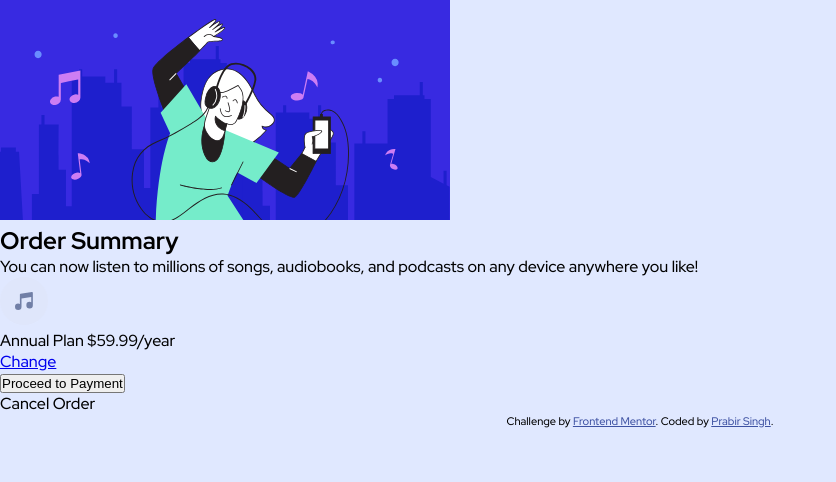
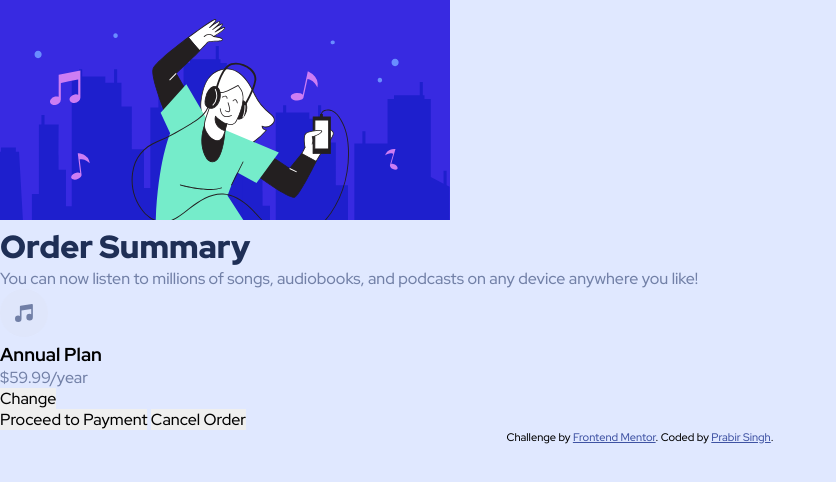
Before and after one commit to prabirshub/order-summary-component-main, a plain HTML site: page index.html in a window 1280 px wide. Shown: the whole page, without its empty margins (0-836 px from the left). Drawn offline with Linux system fonts and the light colour scheme.

Commit message:
Html mockup modified

```diff
--- a/index.html
+++ b/index.html
@@ -19,21 +19,11 @@
 
     <meta name="description" content="A breif description" />
     <meta name="author" content="Order summary somponents" />
-
-    <!-- Imporing google fonts -->
-    <link rel="preconnect" href="https://fonts.googleapis.com" />
-    <link rel="preconnect" href="https://fonts.gstatic.com" crossorigin />
-    <link
-      href="https://fonts.googleapis.com/css2?family=Red+Hat+Display:wght@500;700;900&display=swap"
-      rel="stylesheet"
-    />
   </head>
   <body>
     <div class="container">
-      <header>
+      <div class="card">
         <img src="images/illustration-hero.svg" alt="" />
-      </header>
-      <main>
         <section>
           <article>
             <h2>Order Summary</h2>
@@ -43,31 +33,26 @@
             </p>
           </article>
           <article>
-            <ul>
-              <li><img src="images/icon-music.svg" alt="" /></li>
-              <li>
-                <span> Annual Plan </span>
-                <span> $59.99/year </span>
-              </li>
-              <li>
-                <a href="#">Change</a>
-              </li>
-            </ul>
+            <div>
+              <img src="images/icon-music.svg" alt="" />
+              <h3>Annual Plan</h3>
+              <p>$59.99/year</p>
+            </div>
+            <button class="btn change">Change</button>
           </article>
           <article>
-            <button class="btn">Proceed to Payment</button>
-            <p>Cancel Order</p>
+            <button class="btn primary">Proceed to Payment</button>
+            <button class="btn secondary">Cancel Order</button>
           </article>
         </section>
-      </main>
-      <footer>
+      </div>
+
       <div class="attribution">
         Challenge by
         <a href="https://www.frontendmentor.io?ref=challenge" target="_blank"
           >Frontend Mentor</a
         >. Coded by <a href="#">Prabir Singh</a>.
       </div>
-      </footer>
     </div>
   </body>
 </html>
--- a/style.css
+++ b/style.css
@@ -1,12 +1,5 @@
-/* Reset */
-* {
-  margin: 0;
-  padding: 0;
-  box-sizing: border-box;
-}
-img {
-  max-width: 100%;
-}
+/* Importing google fonts */
+@import url('https://fonts.googleapis.com/css2?family=Red+Hat+Display:wght@500;700;900&display=swap');
 /* Global Color Variables */
 :root {
   /* Primary */
@@ -18,11 +11,44 @@ img {
   --dark-blue: hsl(223, 47%, 23%);
 }
 
+/* Reset */
+* {
+  margin: 0;
+  padding: 0;
+  box-sizing: border-box;
+}
+
+img {
+  max-width: 100%;
+}
+/* Button default */
+button {
+  font-family: 'Red Hat Display', sans-serif;
+  font-size: 1rem;
+  border: 0;
+}
+
+/* Typography default */
+h2 {
+  font-size: 2rem;
+  font-weight: 900;
+  color: var(--dark-blue);
+}
+
+p {
+  font-size: 1rem;
+  font-weight: 500;
+  color: var(--desaturated-blue);
+}
+
 body {
   font-family: 'Red Hat Display', sans-serif;
-  background: var(--pale-blue);
+  background-color: var(--pale-blue);
+  width: 100%;
+  position: relative;
 }
 
+/* Attribution */
 .attribution {
   font-size: 11px;
   text-align: center;
```
Lines whose indentation alone changed are shown as unchanged.
